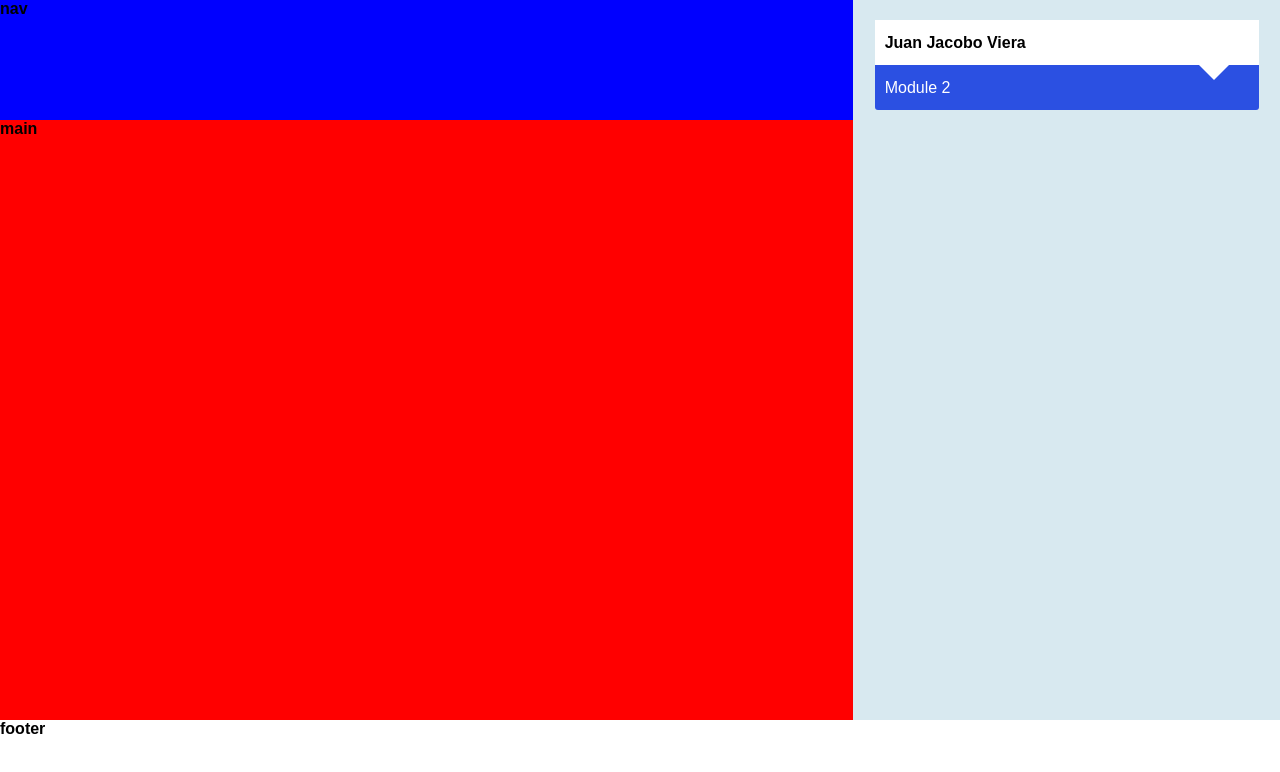
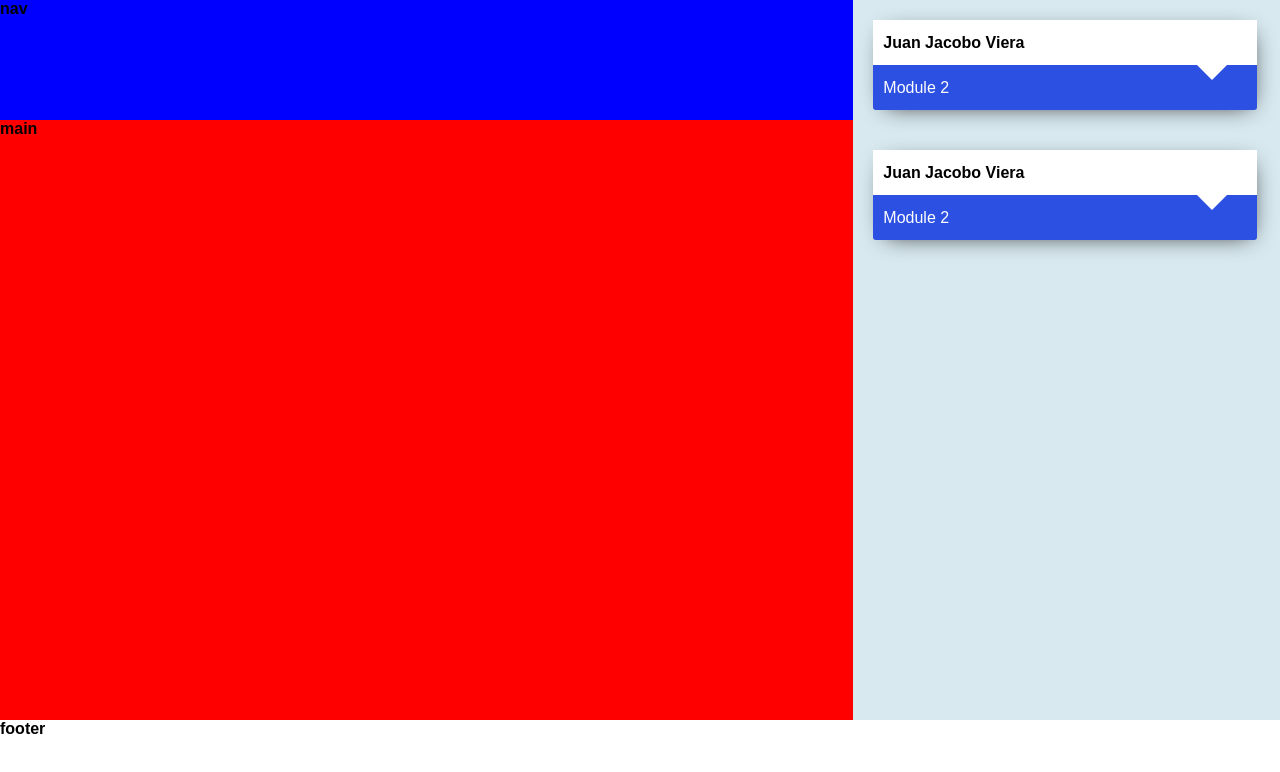
Before and after one commit to Boldsample/ding-dong-, a React (Create React App) app: page / in a window 1280 px wide. Shown: the top 772 px of the page. Built offline with nearby package versions, Linux system fonts and the light colour scheme.

Commit message:
add styles to namecard component

```diff
--- a/src/components/attendingList/AttendingList.js
+++ b/src/components/attendingList/AttendingList.js
@@ -4,7 +4,10 @@ import NameCard from '../turnCard/TurnCard'
 
 const AttendingList = () => {
   return (
+    <>
     <NameCard/>
+    <NameCard/>
+    </>
   )
 }
 
--- a/src/components/statusboard/statusboard.css
+++ b/src/components/statusboard/statusboard.css
@@ -8,7 +8,7 @@
 
 .attending-list__container{
     display: flex;
-    justify-content: center;
+    flex-direction: column;
     height: 100%;
     background-color: #d8e9f0;;
 }
--- a/src/components/turnCard/turncard.css
+++ b/src/components/turnCard/turncard.css
@@ -4,6 +4,7 @@
     background-color: rgb(43, 80, 226);
     border-radius: 3px;
     margin: 20px;
+    box-shadow: 3px 5px 23px -10px rgba(0,0,0,0.9);
 }
 
 .turn-name__container{
```
